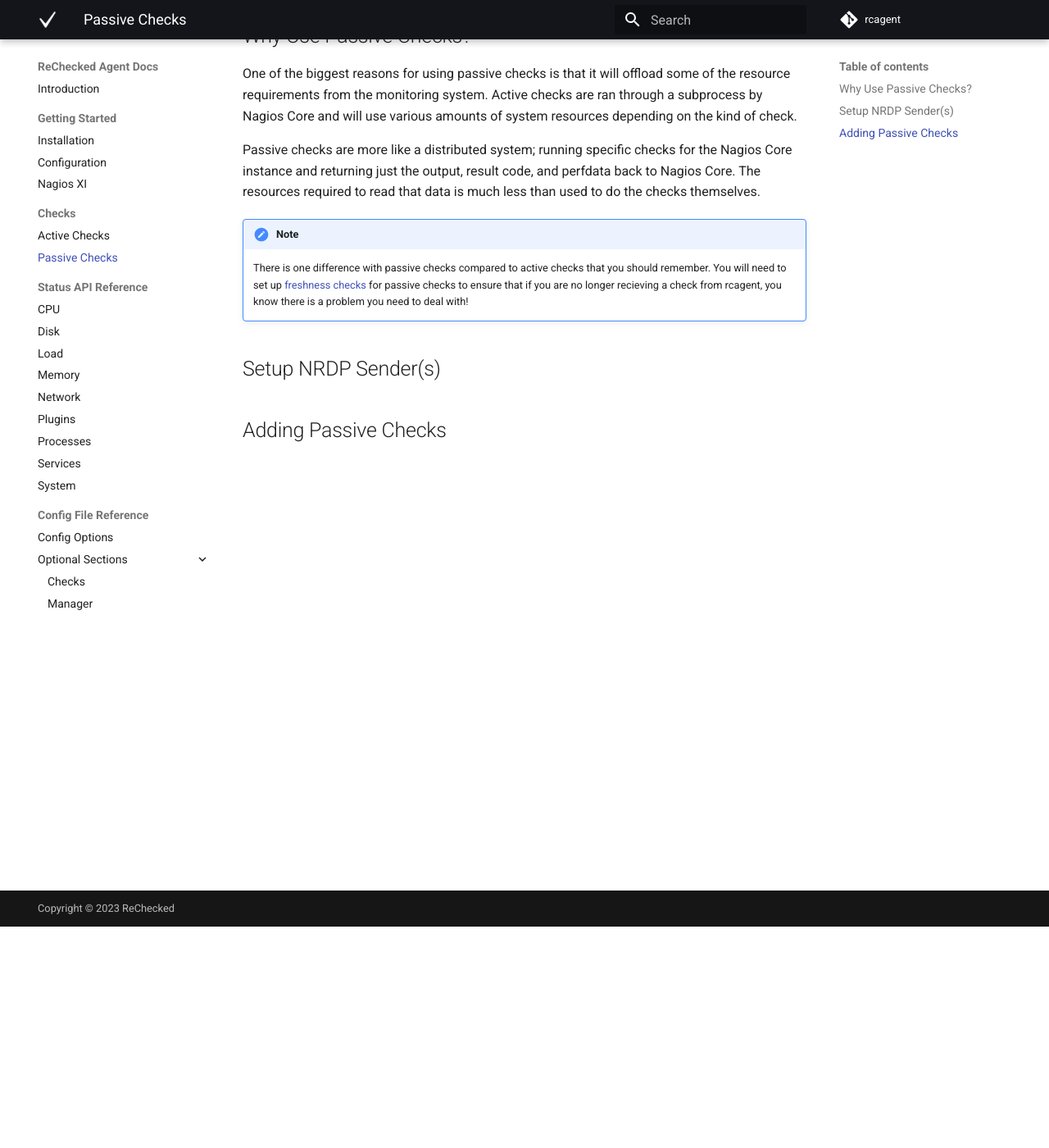
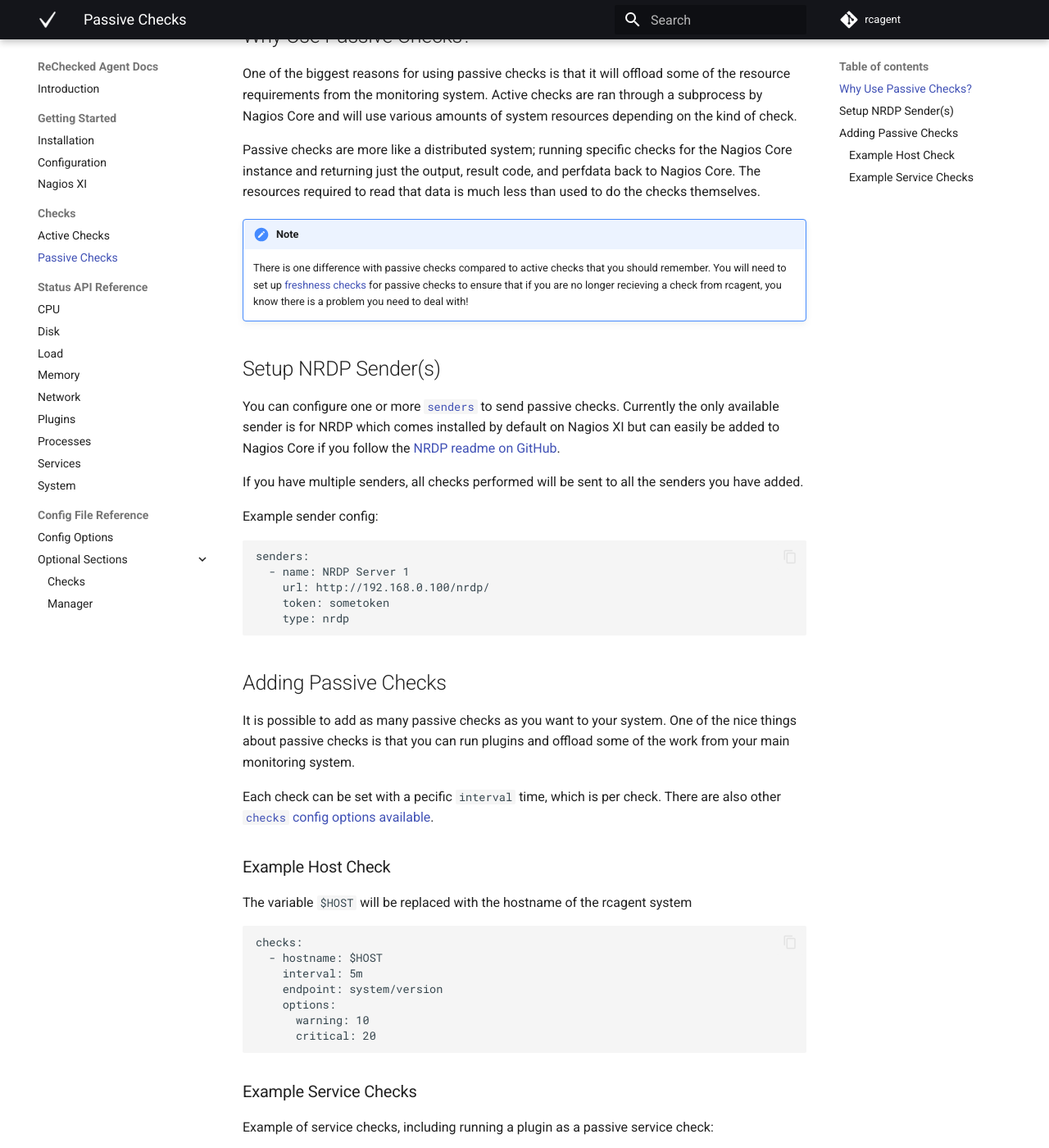
Before and after one commit to rechecked/rcagent, an MkDocs documentation site: the page built from docs/checks/passive-checks.md, in a window 1280 px wide and 1400 px high, scrolled down 270 px. Shown: the whole window at 82% size. Built offline with MkDocs 1.6.1 and Material for MkDocs 9.7.7, drawn with Linux system fonts in a browser that asks for light colours; comment, search, counter and statistics services are not loaded; some of the changed text lies outside the part shown.

Commit message:
Finalize the docs for release

````diff
--- a/docs/checks/passive-checks.md
+++ b/docs/checks/passive-checks.md
@@ -14,4 +14,75 @@ Passive checks are more like a distributed system; running specific checks for t
 
 ## Setup NRDP Sender(s)
 
+You can configure one or more [`senders`](../../config/options/#senders) to send passive checks. Currently the only available sender is for NRDP which comes installed by default on Nagios XI but can easily be added to Nagios Core if you follow the [NRDP readme on GitHub](https://github.com/NagiosEnterprises/nrdp).
+
+If you have multiple senders, all checks performed will be sent to all the senders you have added.
+
+Example sender config:
+
+```
+senders:
+  - name: NRDP Server 1
+    url: http://192.168.0.100/nrdp/
+    token: sometoken
+    type: nrdp
+```
+
 ## Adding Passive Checks
+
+It is possible to add as many passive checks as you want to your system. One of the nice things about passive checks is that you can run plugins and offload some of the work from your main monitoring system.
+
+Each check can be set with a pecific `interval` time, which is per check. There are also other [`checks` config options available](../../config/checks).
+
+### Example Host Check
+
+The variable `$HOST` will be replaced with the hostname of the rcagent system
+
+```
+checks:
+  - hostname: $HOST
+    interval: 5m
+    endpoint: system/version
+    options:
+      warning: 10
+      critical: 20
+```
+
+### Example Service Checks
+
+Example of service checks, including running a plugin as a passive service check:
+
+```
+checks:
+  - hostname: $HOST
+    servicename: Custom Plugin
+    interval: 5m
+    endpoint: plugins
+    options:
+      plugin: check_test.ps1
+      args:
+        - -m "hello and test!"
+        - --dir /test/dir
+  - hostname: $HOST
+    servicename: CPU Usage
+    interval: 30s
+    endpoint: cpu/percent
+    options:
+      warning: 10
+      critical: 20
+  - hostname: $HOST
+    servicename: Memory Usage
+    interval: 5m
+    endpoint: memory/virtual
+    options:
+      warning: 80
+      critical: 90
+  - hostname: $HOST
+    servicename: Disk Usage - C:
+    interval: 1h
+    endpoint: disk
+    options:
+      path: C:
+      warning: 70
+      critical: 90
+```
````
